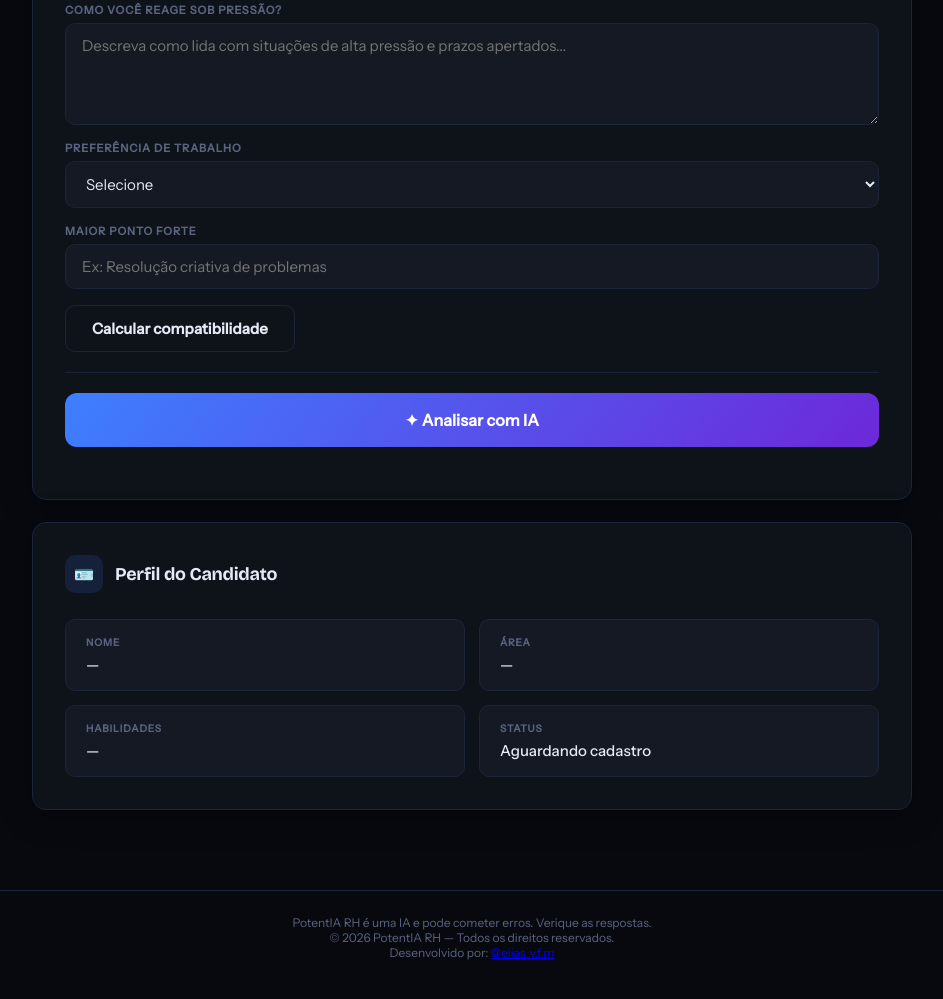
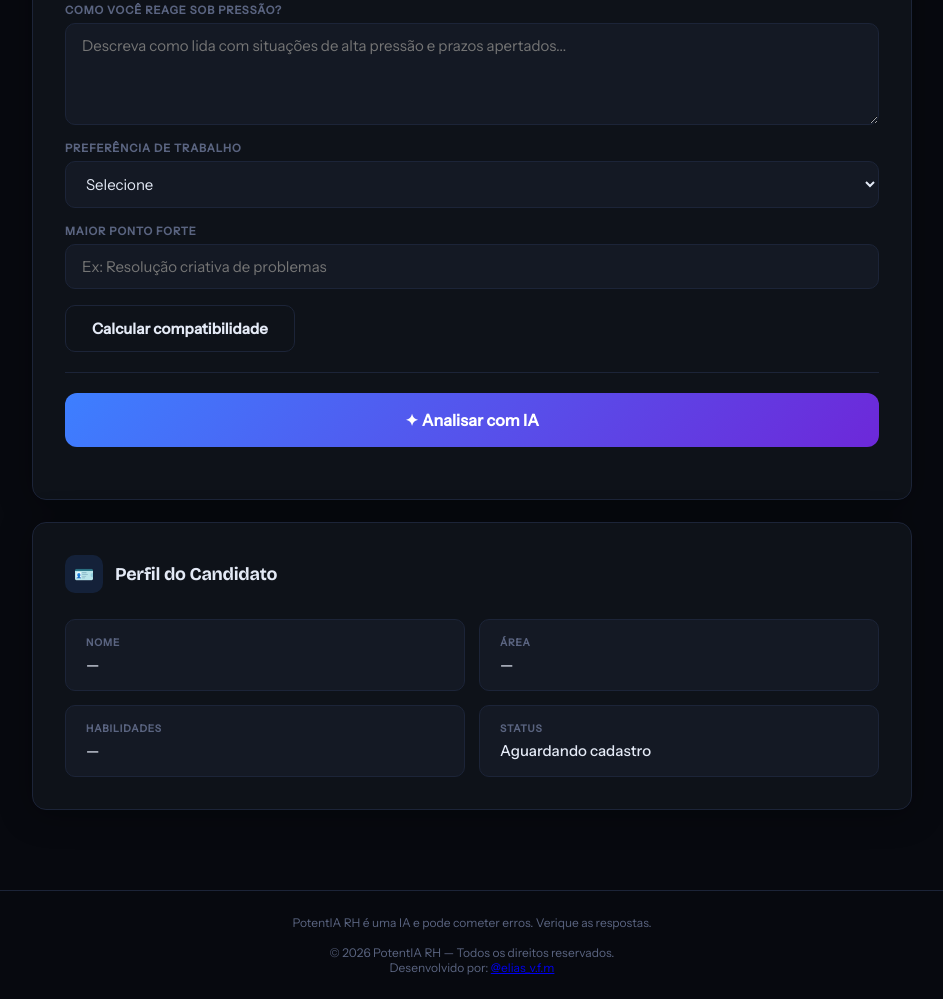
Before and after one commit to Elias-BloxyVF27/PotentIA_RH_2.0, a website: page index.html in a window 1280 px wide. Shown: the part 1738-2737 px from the top of the page, without its empty margins (168-1111 px from the left). Drawn offline with nearby package versions, Linux system fonts and the light colour scheme.

Commit message:
index.html

```diff
--- a/index.html
+++ b/index.html
@@ -187,8 +187,9 @@
   </main>
 
   <footer>
-        <p>PotentIA RH é uma IA e pode cometer erros. Verique as respostas.</p>
-    <p>© 2026 PotentIA RH — Todos os direitos reservados.</p>
+        <p>PotentIA RH é uma IA e pode cometer erros. Verique as respostas.
+            <br><br>
+          © 2026 PotentIA RH — Todos os direitos reservados.</p>
       <p class="footer-small">
     Desenvolvido por:
     <a
```
